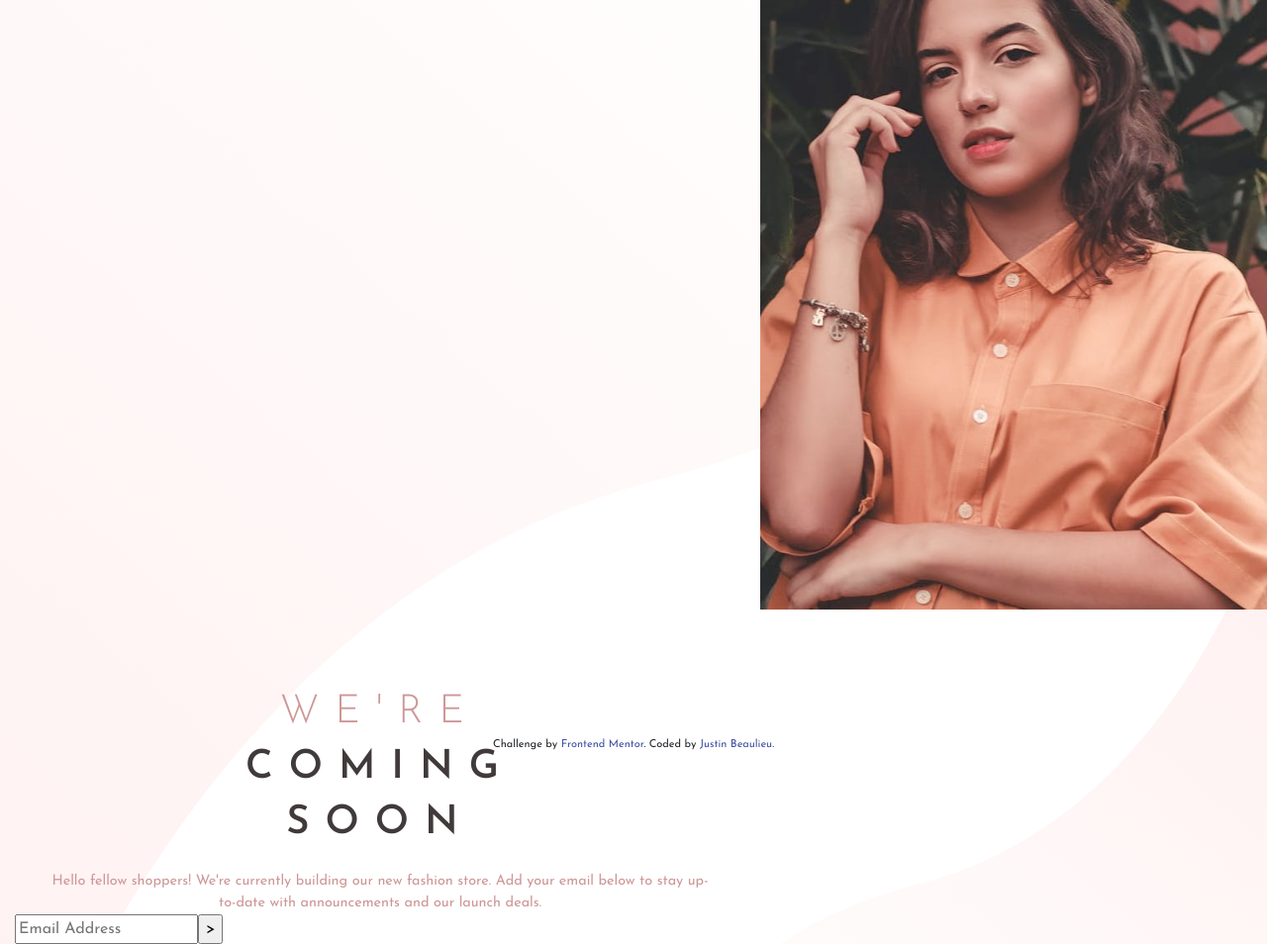
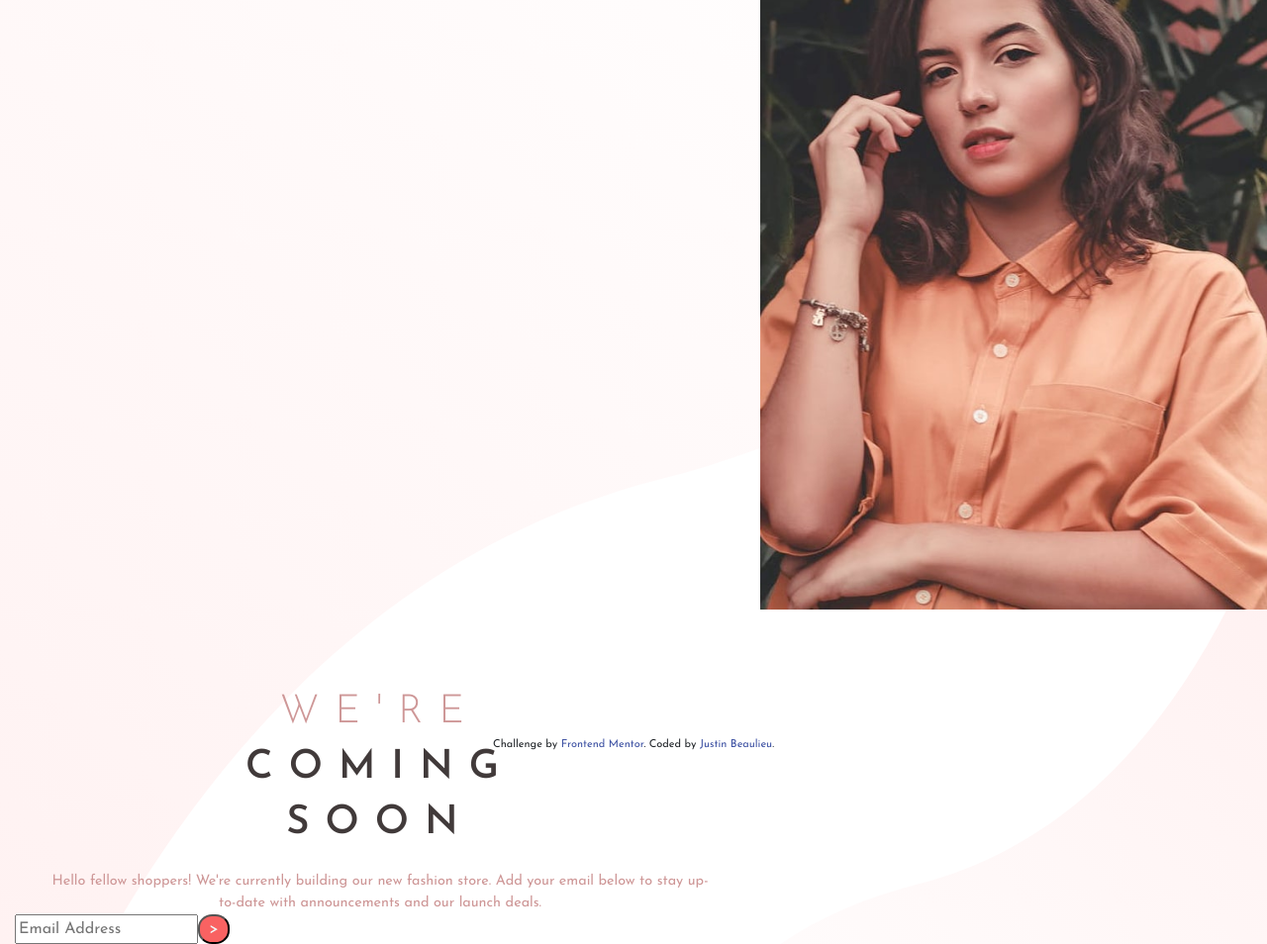
Before and after one commit to Beaulieu527/base-apparel, a plain HTML site: page index.html in a window 1280 px wide. Shown: the part 55-1009 px from the top of the page at 99% size. Drawn offline with nearby package versions, Linux system fonts and the light colour scheme.

```diff
--- a/layout.css
+++ b/layout.css
@@ -71,9 +71,13 @@ form{
     width: 90%;
 }
 
-.submit-btn{
-    background-color: 135deg, from hsl(0, 80%, 86%), to hsl(0, 74%, 74%);
+#submit-btn{
+    color: azure;
+   background-color: hsl(0, 93%, 68%);
+   border-radius: 45%;
+   width: 2rem;
 }
+
 .hero-image img {
     height: 100%;
     width: 100%;
```
